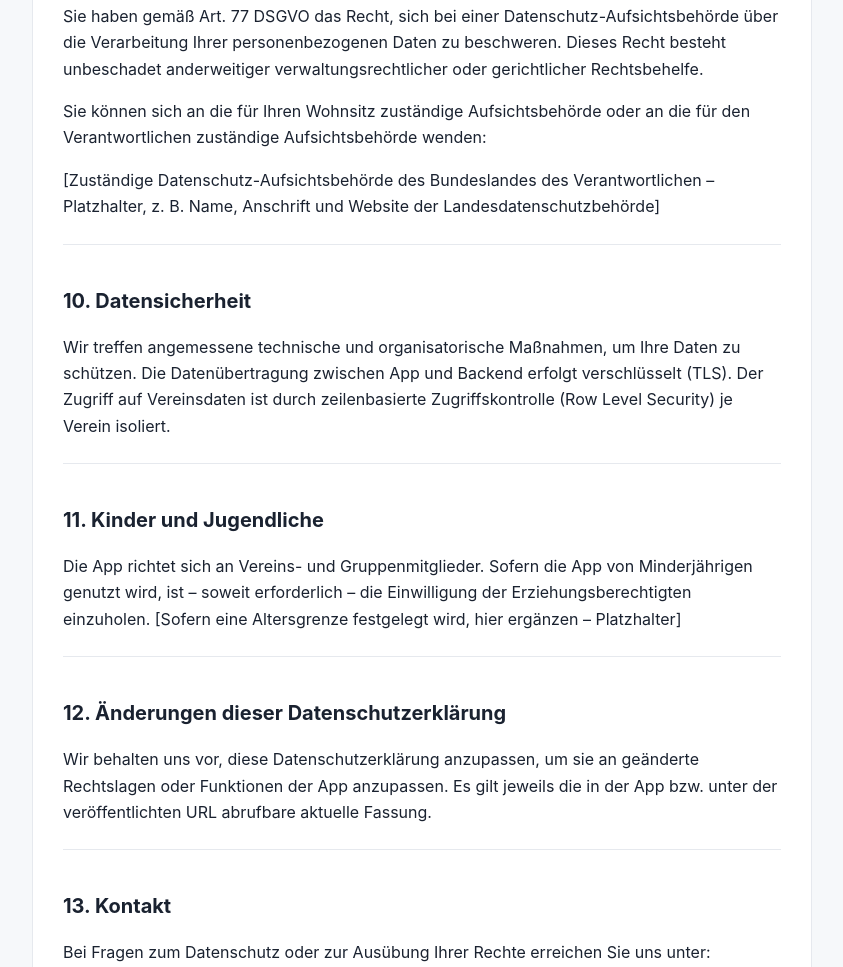
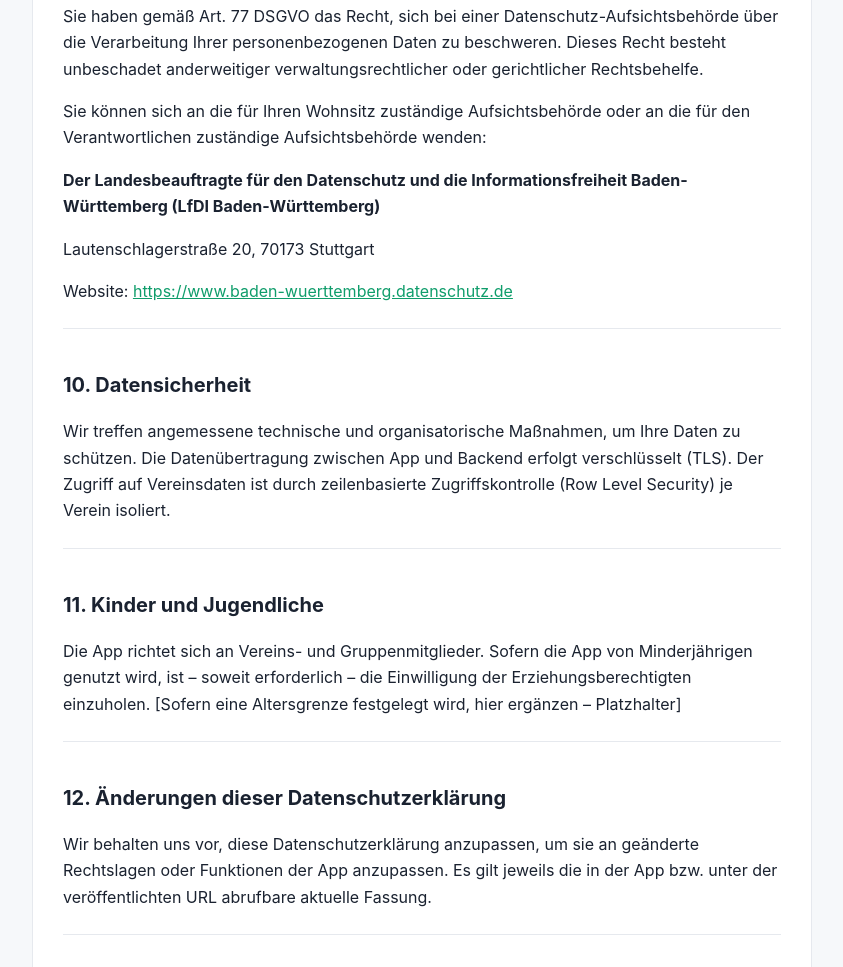
Before and after one commit to kieren0000/shuttly-privacy, a plain HTML site: page index.html in a window 1280 px wide. Shown: the part 6025-6992 px from the top of the page, without its empty margins (218-1061 px from the left). Drawn offline with Linux system fonts and the light colour scheme.

Commit message:
Datenschutz: Aufsichtsbehörde LfDI Baden-Württemberg ergänzt

```diff
--- a/index.html
+++ b/index.html
@@ -144,7 +144,9 @@
 <h2>9. Beschwerderecht bei einer Aufsichtsbehörde</h2>
 <p>Sie haben gemäß Art. 77 DSGVO das Recht, sich bei einer Datenschutz-Aufsichtsbehörde über die Verarbeitung Ihrer personenbezogenen Daten zu beschweren. Dieses Recht besteht unbeschadet anderweitiger verwaltungsrechtlicher oder gerichtlicher Rechtsbehelfe.</p>
 <p>Sie können sich an die für Ihren Wohnsitz zuständige Aufsichtsbehörde oder an die für den Verantwortlichen zuständige Aufsichtsbehörde wenden:</p>
-<p>[Zuständige Datenschutz-Aufsichtsbehörde des Bundeslandes des Verantwortlichen – Platzhalter, z. B. Name, Anschrift und Website der Landesdatenschutzbehörde]</p>
+<p><strong>Der Landesbeauftragte für den Datenschutz und die Informationsfreiheit Baden-Württemberg (LfDI Baden-Württemberg)</strong></p>
+<p>Lautenschlagerstraße 20, 70173 Stuttgart</p>
+<p>Website: <a href="https://www.baden-wuerttemberg.datenschutz.de">https://www.baden-wuerttemberg.datenschutz.de</a></p>
 <hr>
 <h2>10. Datensicherheit</h2>
 <p>Wir treffen angemessene technische und organisatorische Maßnahmen, um Ihre Daten zu schützen. Die Datenübertragung zwischen App und Backend erfolgt verschlüsselt (TLS). Der Zugriff auf Vereinsdaten ist durch zeilenbasierte Zugriffskontrolle (Row Level Security) je Verein isoliert.</p>
```
Also changed, not shown: privacy.html (+3 -1 lines).
